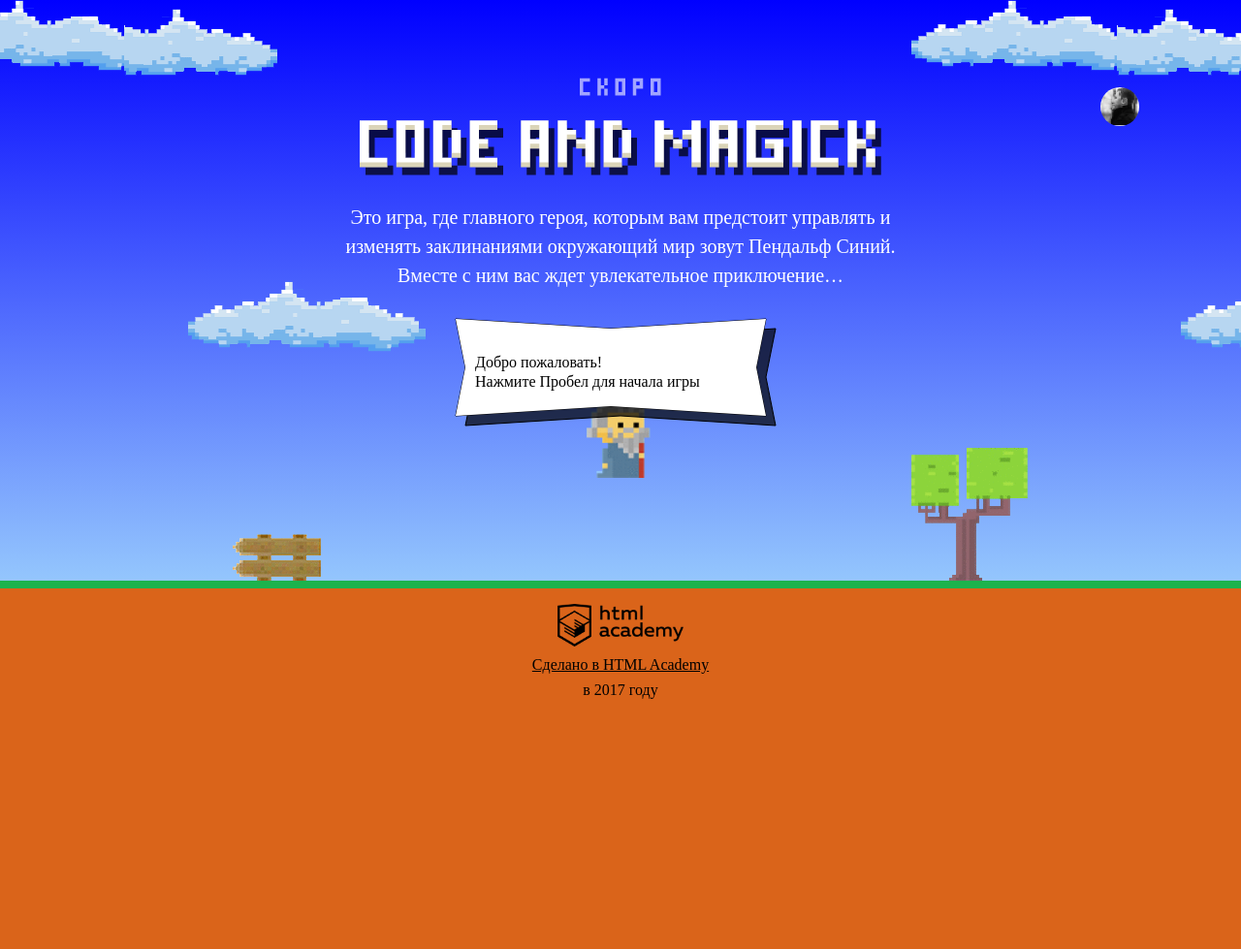
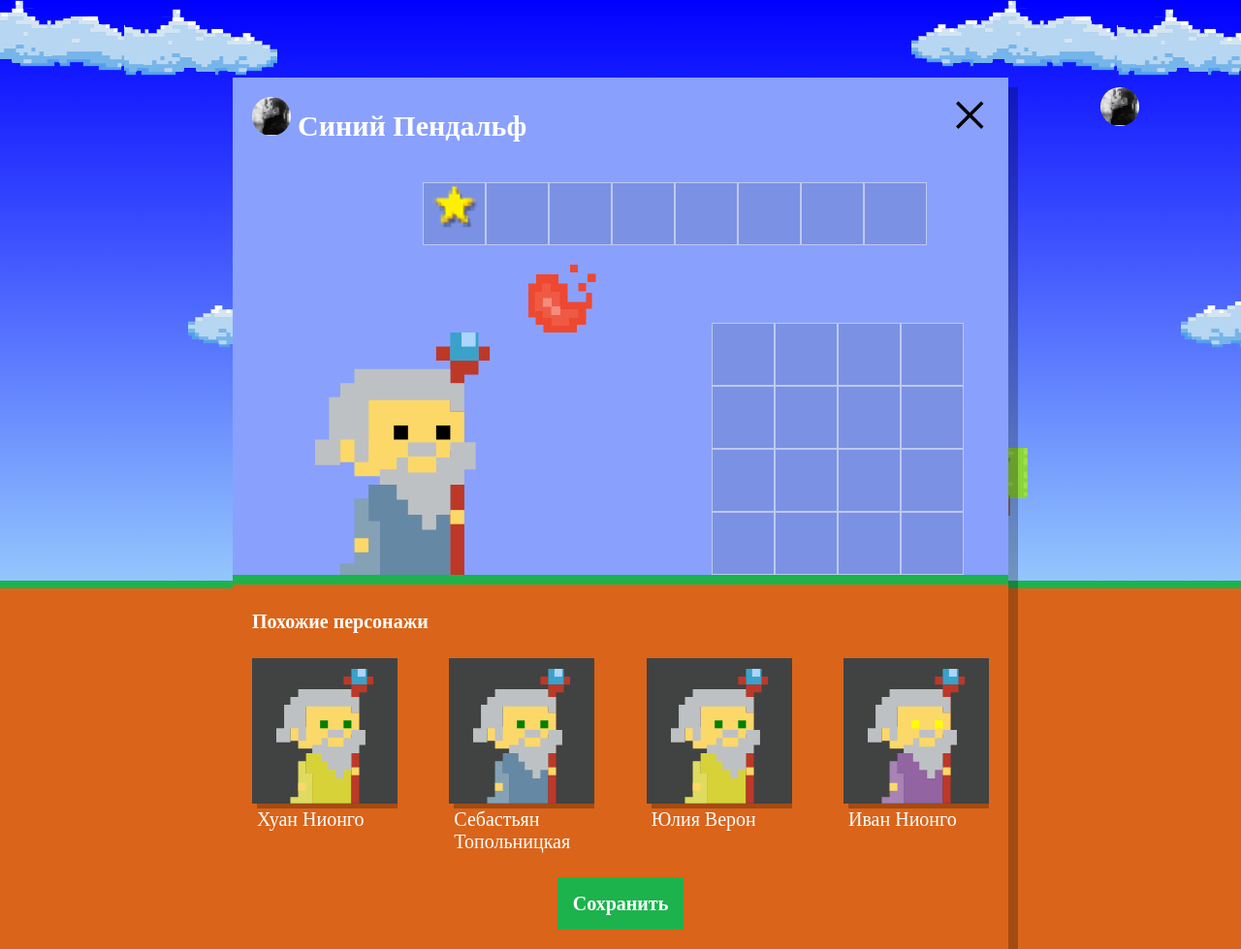
Before and after one commit to mortanbor/431381-code-and-magick-17, a website: page index.html in a window 1280 px wide. Shown: the whole page at 97% size. Before the commit the page ends 800 px from the top, so only its background shows below. Drawn offline with Linux system fonts and the light colour scheme; a web font is replaced by a local one.

Commit message:
Коллекция волшебников

```diff
--- a/index.html
+++ b/index.html
@@ -201,6 +201,7 @@
 </script>
 <script src="js/stat.js"></script>
 <script src="js/game.js"></script>
+<script src="js/setup.js"></script>
 
 </body>
 </html>
--- /dev/null
+++ b/js/setup.js
@@ -0,0 +1,63 @@
+'use strict';
+
+// массивы данных волшедников
+var WIZARD_NAMES = ['Иван', 'Хуан', 'Себастьян', 'Мария', 'Кристоф', 'Виктор', 'Юлия', 'Люпита', 'Вашингтон'];
+var SECONDWIZARD_NAMES = ['да Марья', 'Верон', 'Мирабелла', 'Вальц', 'Онопко', 'Топольницкая', 'Нионго', 'Ирвинг'];
+var WIZARD_COATS = ['rgb(101, 137, 164)', 'rgb(241, 43, 107)', 'rgb(146, 100, 161)', 'rgb(56, 159, 117)', 'rgb(215, 210, 55)', 'rgb(0, 0, 0)'];
+var eyesColor = ['black', 'red', 'blue', 'yellow', 'green'];
+
+// показываем окно выбора волшебника
+var userDialog = document.querySelector('.setup');
+userDialog.classList.remove('hidden');
+
+// находим шаблон для копирования
+var similarListElement = document.querySelector('.setup-similar-list');
+var similarWizardTemplate = document.querySelector('#similar-wizard-template').content.querySelector('.setup-similar-item');
+
+var getRandomIndex = function (arr) {
+  for (var i = 0; i <= arr.length - 1; i++) {
+    var rand = Math.floor(Math.random() * arr.length);
+    return rand;
+  }
+};
+
+var wizards = [
+  {
+    name: WIZARD_NAMES[getRandomIndex(WIZARD_NAMES)] + ' ' + SECONDWIZARD_NAMES[getRandomIndex(SECONDWIZARD_NAMES)],
+    coatColor: WIZARD_COATS[getRandomIndex(WIZARD_COATS)],
+    eyes: eyesColor[getRandomIndex(eyesColor)]
+  },
+  {
+    name: WIZARD_NAMES[getRandomIndex(WIZARD_NAMES)] + ' ' + SECONDWIZARD_NAMES[getRandomIndex(SECONDWIZARD_NAMES)],
+    coatColor: WIZARD_COATS[getRandomIndex(WIZARD_COATS)],
+    eyes: eyesColor[getRandomIndex(eyesColor)]
+  },
+  {
+    name: WIZARD_NAMES[getRandomIndex(WIZARD_NAMES)] + ' ' + SECONDWIZARD_NAMES[getRandomIndex(SECONDWIZARD_NAMES)],
+    coatColor: WIZARD_COATS[getRandomIndex(WIZARD_COATS)],
+    eyes: eyesColor[getRandomIndex(eyesColor)]
+  },
+  {
+    name: WIZARD_NAMES[getRandomIndex(WIZARD_NAMES)] + ' ' + SECONDWIZARD_NAMES[getRandomIndex(SECONDWIZARD_NAMES)],
+    coatColor: WIZARD_COATS[getRandomIndex(WIZARD_COATS)],
+    eyes: eyesColor[getRandomIndex(eyesColor)]
+  }
+];
+
+var renderWizard = function (wizards) {
+  var wizardElement = similarWizardTemplate.cloneNode(true);
+
+  wizardElement.querySelector('.setup-similar-label').textContent = wizards.name;
+  wizardElement.querySelector('.wizard-coat').style.fill = wizards.coatColor;
+  wizardElement.querySelector('.wizard-eyes').style.fill = wizards.eyes;
+
+  return wizardElement;
+};
+
+var fragment = document.createDocumentFragment();
+for (var i = 0; i < wizards.length; i++) {
+  fragment.appendChild(renderWizard(wizards[i]));
+}
+similarListElement.appendChild(fragment);
+
+userDialog.querySelector('.setup-similar').classList.remove('hidden');
--- a/js/stat.js
+++ b/js/stat.js
@@ -31,8 +31,8 @@ var getMaxTime = function (times) {
 
 // определение цвета колонки диграммы
 var getRandomColor = function (min, max) {
-  var rand = min - 0.5 + Math.random() * (max - min + 1);
-  return 'rgba(0, 0, 255, ' + rand + ')';
+  var rand = min - 0.4 + Math.random() * (max - min + 1);
+  return 'rgb( 0,  0, ' + rand + ')';
 };
 
 // ctx  - контекст канваса из файла game.js
@@ -51,7 +51,7 @@ window.renderStatistics = function (ctx, names, times) {
     ctx.fillStyle = '#000';
     ctx.fillText(names[i], barX, CLOUD_Y + CLOUD_HEIGHT - (GAP * 3));
     ctx.fillText(Math.round(times[i]), barX, CLOUD_Y + CLOUD_HEIGHT - FONT_GAP - GAP * 4 - BAR_MAXHEIGHT);
-    ctx.fillStyle = (names[i] === MY_NAME) ? 'rgba(255, 0, 0, 1)' : getRandomColor(0, 1);
+    ctx.fillStyle = (names[i] === MY_NAME) ? 'rgba(255, 0, 0, 1)' : getRandomColor(128, 255);
     ctx.fillRect(barX, CLOUD_Y + CLOUD_HEIGHT - (GAP * 4), BAR_WIDTH, -(BAR_MAXHEIGHT * times[i]) / getMaxTime(times));
   }
 };
```
